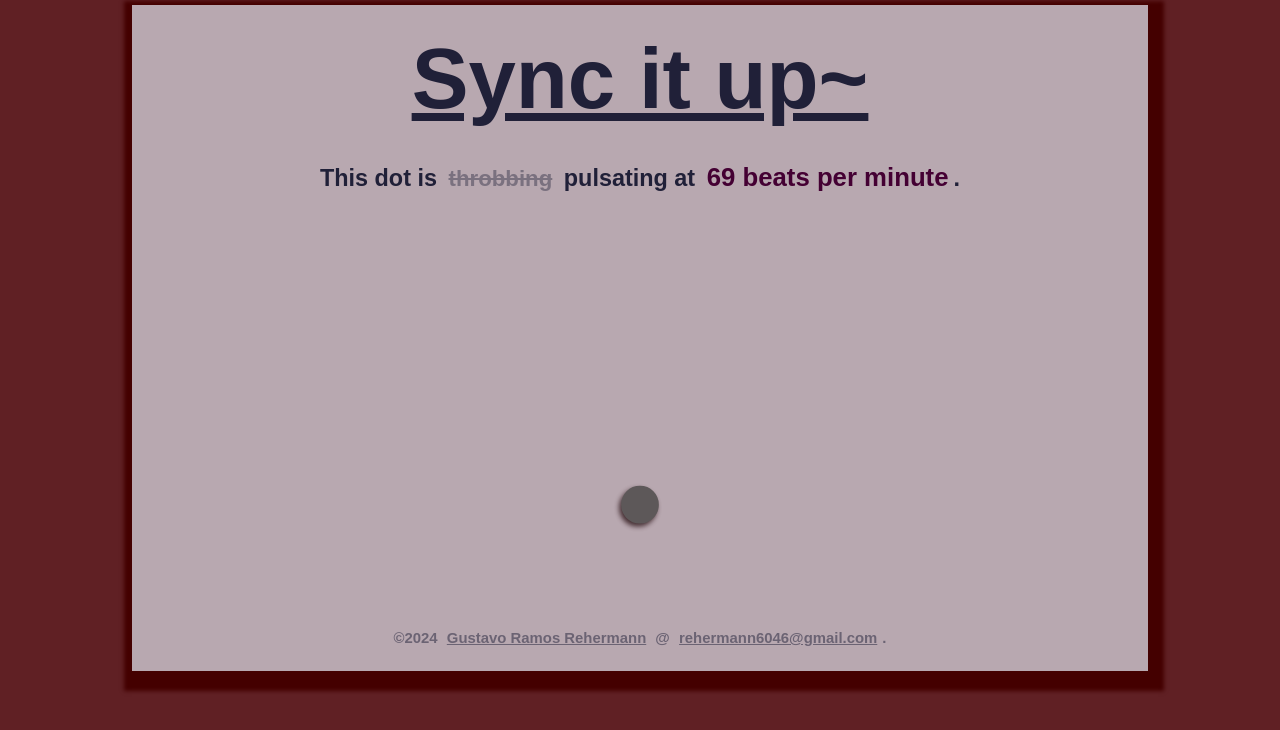
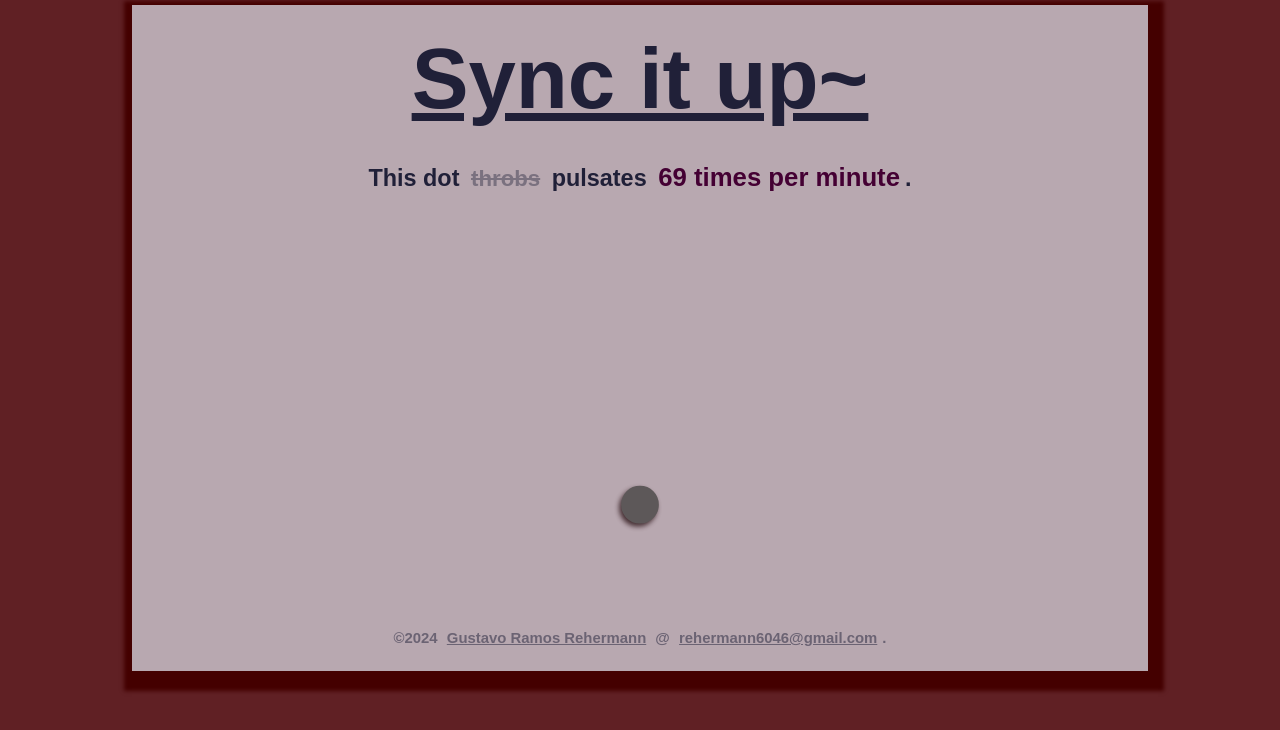
Before and after one commit to wallabra/69hpm, a plain HTML site: page index.html in a window 1280 px wide. Drawn offline with Linux system fonts and the light colour scheme; a web font is replaced by a local one.

Commit message:
AMbiguate the middle text to make it a bit more suggestive >:3
It also helps shrink the text a bit to better fit certain screens
(like pregnancy test screens mwahaha ur mom >:3)

```diff
--- a/index.html
+++ b/index.html
@@ -90,7 +90,7 @@
   <div id="inner">
     <h1>Sync it up~</h1>
 
-    <p>This dot is <s>throbbing</s> pulsating at <b>69 beats per minute</b>.</p>
+    <p>This dot <s>throbs</s> pulsates <b>69 times per minute</b>.</p>
 
     <span id="dot">.</span>
 
```
